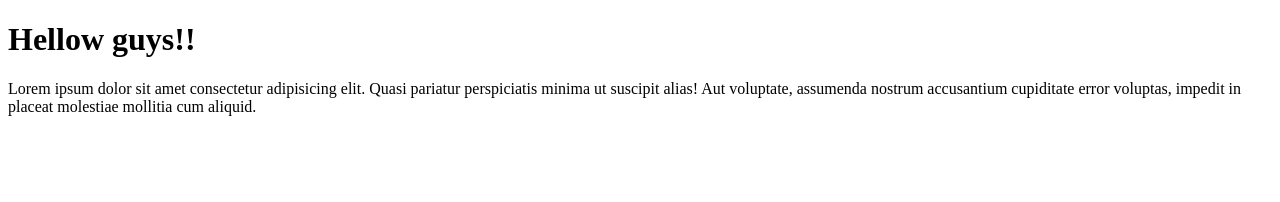
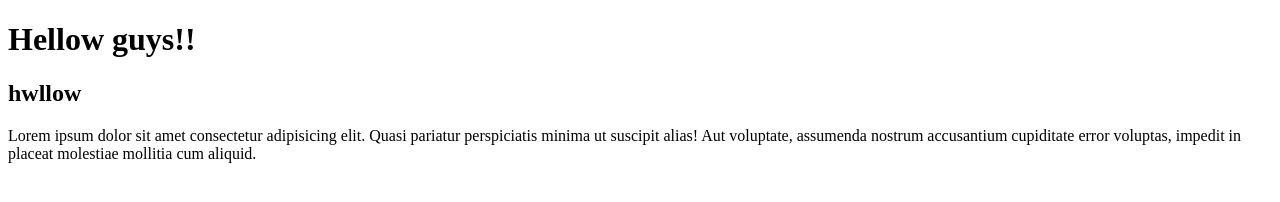
Before and after one commit to M-Safvan-p/learnGit, a plain HTML site: page index.html in a window 1280 px wide. Drawn offline with Linux system fonts and the light colour scheme.

Commit message:
h2 added

```diff
--- a/index.html
+++ b/index.html
@@ -7,7 +7,7 @@
 </head>
 <body>
     <h1>Hellow guys!!</h1>
-
+    <h2>hwllow</h2>
     <p>Lorem ipsum dolor sit amet consectetur adipisicing elit. Quasi pariatur perspiciatis minima ut suscipit alias! Aut voluptate, assumenda nostrum accusantium cupiditate error voluptas, impedit in placeat molestiae mollitia cum aliquid.</p>
 
 </body>
```
